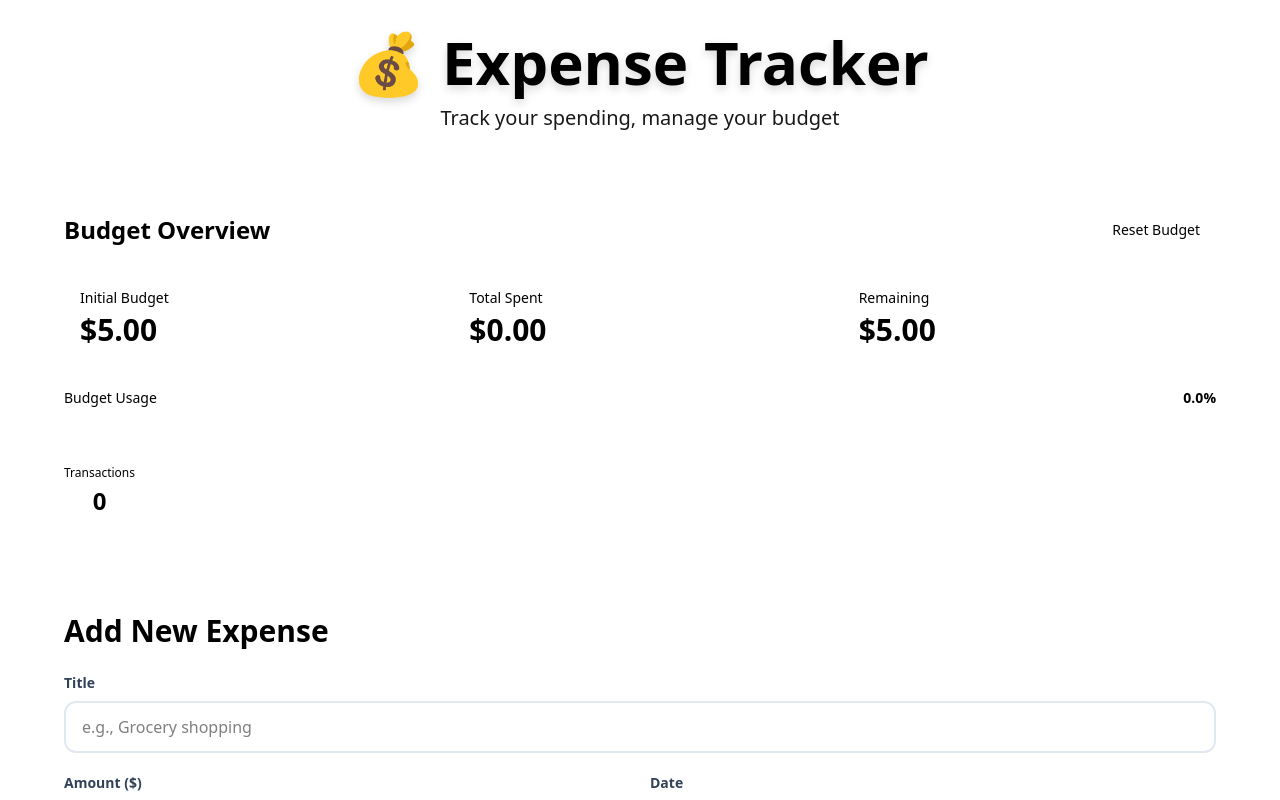
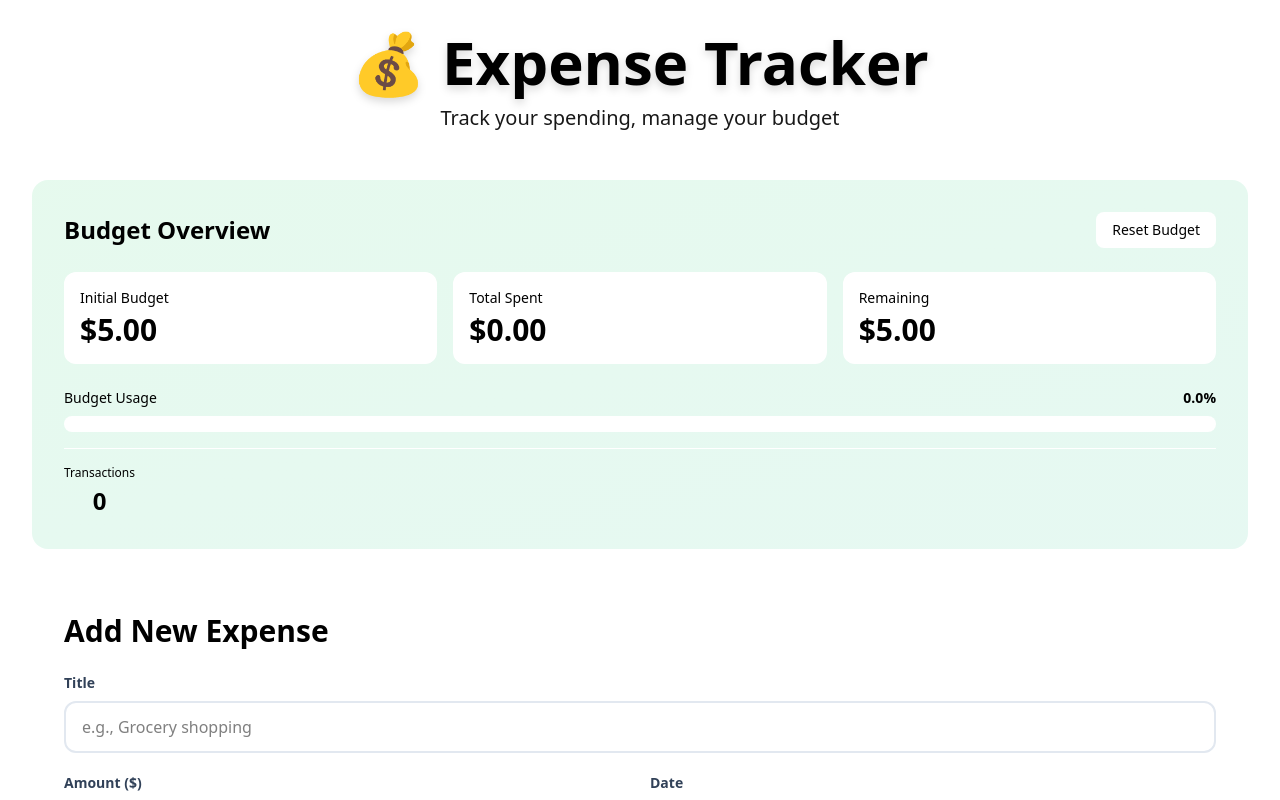
Before and after one commit to prasanthmani707/expense_tracker, a React (Vite) app: page / in a window 1280 px wide. Both pictures are taken after typing "5" into the empty fields and a click on the button "Set Budget". Shown: the top 800 px of the page. Built offline with nearby package versions, Linux system fonts and the light colour scheme.

Commit message:
first commit

```diff
--- a/src/components/ExpenseSummary.jsx
+++ b/src/components/ExpenseSummary.jsx
@@ -53,7 +53,7 @@ const ExpenseSummary = ({ expenses, budget, onSetBudget }) => {
                 <div className="glass-dark rounded-2xl p-6 md:p-8 animate-fade-in overflow-hidden relative">
                     {/* Background gradient based on budget status */}
                     <div
-                        className={`absolute inset-0 opacity-10 {remaining < 0
+                        className={`absolute inset-0 opacity-10 ${remaining < 0
                                 ? 'bg-gradient-to-br from-red-500 to-pink-500'
                                 : remaining < budget * 0.2
                                     ? 'bg-gradient-to-br from-yellow-500 to-orange-500'
@@ -88,12 +88,12 @@ const ExpenseSummary = ({ expenses, budget, onSetBudget }) => {
                             </div>
 
                             {/* Remaining */}
-                            <div className={`bg-white bg-opacity-10 rounded-xl p-4 backdrop-blur-sm {remaining < 0 ? 'ring-2 ring-red-400' : ''
+                            <div className={`bg-white bg-opacity-10 rounded-xl p-4 backdrop-blur-sm ${remaining < 0 ? 'ring-2 ring-red-400' : ''
                                 }`}>
                                 <p className="text-black text-sm font-medium mb-1">
                                     {remaining < 0 ? 'Over Budget' : 'Remaining'}
                                 </p>
-                                <div className={`text-3xl font-bold {remaining < 0 ? 'text-red-300' : 'text-black'
+                                <div className={`text-3xl font-bold ${remaining < 0 ? 'text-red-300' : 'text-black'
                                     }`}>
                                     {formatAmount(Math.abs(remaining))}
                                 </div>
@@ -110,13 +110,13 @@ const ExpenseSummary = ({ expenses, budget, onSetBudget }) => {
                             </div>
                             <div className="h-4 bg-white bg-opacity-20 rounded-full overflow-hidden">
                                 <div
-                                    className={`h-full transition-all duration-1000 ease-out {percentageUsed > 100
+                                    className={`h-full transition-all duration-1000 ease-out ${percentageUsed > 100
                                             ? 'bg-gradient-to-r from-red-500 to-pink-500'
                                             : percentageUsed > 80
                                                 ? 'bg-gradient-to-r from-yellow-500 to-orange-500'
                                                 : 'bg-gradient-to-r from-green-400 to-emerald-500'
                                         }`}
-                                    style={{ width: `{Math.min(percentageUsed, 100)}%` }}
+                                    style={{ width: `${Math.min(percentageUsed, 100)}%` }}
                                 ></div>
                             </div>
                         </div>
```
